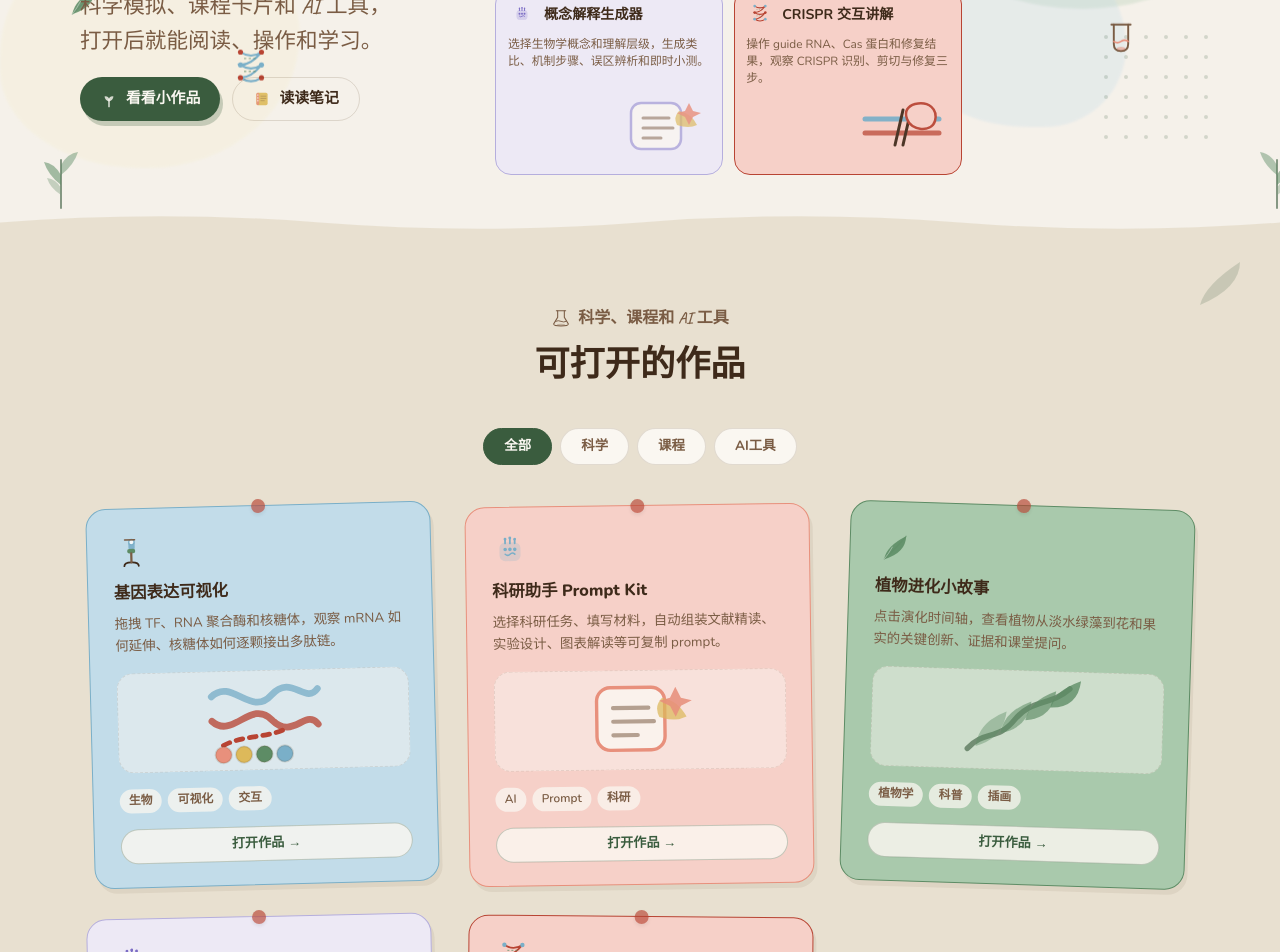
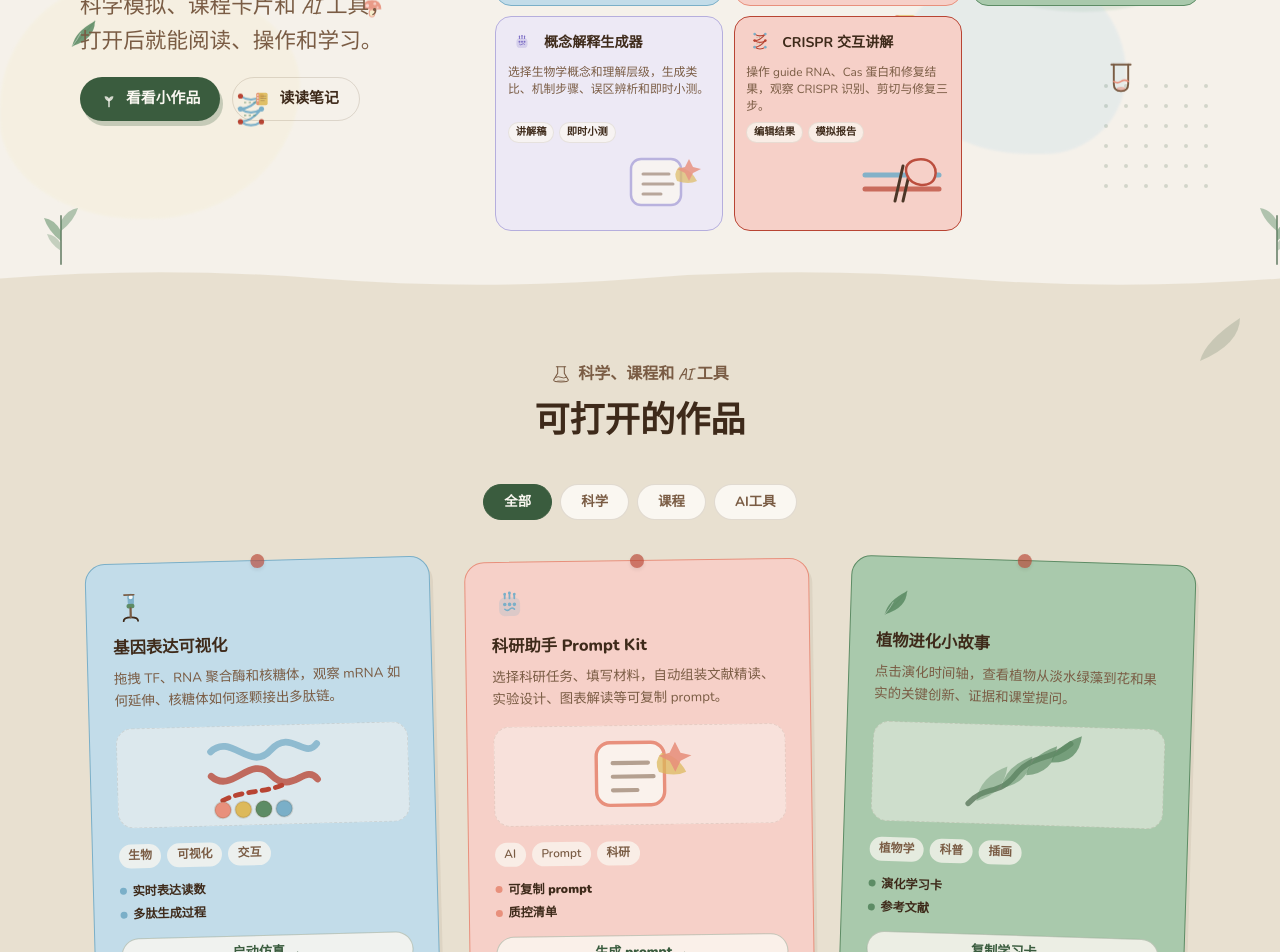
Before and after one commit to liruirui321/Bycherry, a React (Vite) app: page / in a window 1280 px wide. Shown: the part 380-1332 px from the top of the page. Built offline with nearby package versions, Linux system fonts and the light colour scheme.

Commit message:
Clarify work card outcomes

```diff
--- a/src/app/components/Hero.tsx
+++ b/src/app/components/Hero.tsx
@@ -254,7 +254,7 @@ export function Hero() {
                   textAlign: "left",
                   minHeight: 138,
                   display: "grid",
-                  gridTemplateRows: "auto 1fr auto",
+                  gridTemplateRows: "auto 1fr auto auto",
                   gap: "0.42rem",
                   position: "relative",
                   overflow: "hidden",
@@ -265,6 +265,13 @@ export function Hero() {
                   <strong style={{ fontSize: "0.88rem", lineHeight: 1.35 }}>{work.title}</strong>
                 </div>
                 <span style={{ color: "var(--cherry-warm-mid)", fontSize: "0.74rem", lineHeight: 1.45, position: "relative", zIndex: 1 }}>{work.desc}</span>
+                <div style={{ display: "flex", gap: 5, flexWrap: "wrap", position: "relative", zIndex: 1 }}>
+                  {work.outputs.map((output) => (
+                    <span key={output} style={{ background: "rgba(250,247,241,0.74)", border: "1px solid rgba(94,68,42,0.1)", borderRadius: 999, padding: "0.12rem 0.42rem", color: "var(--cherry-warm-brown)", fontSize: "0.64rem", fontWeight: 900 }}>
+                      {output}
+                    </span>
+                  ))}
+                </div>
                 <div style={{ display: "flex", justifyContent: "flex-end", minHeight: 54, marginTop: "-0.15rem", opacity: 0.92 }}>
                   <WorkPreviewIllustration slug={work.slug} color={work.border} />
                 </div>
--- a/src/app/components/Works.tsx
+++ b/src/app/components/Works.tsx
@@ -13,6 +13,8 @@ export const works = [
     desc: "拖拽 TF、RNA 聚合酶和核糖体，观察 mRNA 如何延伸、核糖体如何逐颗接出多肽链。",
     href: "/works/gene-expression",
     tags: ["生物", "可视化", "交互"],
+    outputs: ["实时表达读数", "多肽生成过程"],
+    action: "启动仿真",
     color: "var(--cherry-blue-light)", border: "var(--cherry-blue)", rotate: "-1.5deg",
   },
   {
@@ -22,6 +24,8 @@ export const works = [
     desc: "选择科研任务、填写材料，自动组装文献精读、实验设计、图表解读等可复制 prompt。",
     href: "/works/research-prompt-kit",
     tags: ["AI", "Prompt", "科研"],
+    outputs: ["可复制 prompt", "质控清单"],
+    action: "生成 prompt",
     color: "var(--cherry-peach-light)", border: "var(--cherry-peach)", rotate: "-0.8deg",
   },
   {
@@ -31,6 +35,8 @@ export const works = [
     desc: "点击演化时间轴，查看植物从淡水绿藻到花和果实的关键创新、证据和课堂提问。",
     href: "/works/plant-evolution-stories",
     tags: ["植物学", "科普", "插画"],
+    outputs: ["演化学习卡", "参考文献"],
+    action: "复制学习卡",
     color: "var(--cherry-sage-light)", border: "var(--cherry-sage)", rotate: "1.8deg",
   },
   {
@@ -40,6 +46,8 @@ export const works = [
     desc: "选择生物学概念和理解层级，生成类比、机制步骤、误区辨析和即时小测。",
     href: "/works/concept-explainer",
     tags: ["AI", "教育", "工具"],
+    outputs: ["讲解稿", "即时小测"],
+    action: "生成讲解稿",
     color: "#EDE9F5", border: "#B5AEDD", rotate: "-1.2deg",
   },
   {
@@ -49,6 +57,8 @@ export const works = [
     desc: "操作 guide RNA、Cas 蛋白和修复结果，观察 CRISPR 识别、剪切与修复三步。",
     href: "/works/crispr-interactive",
     tags: ["基因编辑", "互动", "CRISPR"],
+    outputs: ["编辑结果", "模拟报告"],
+    action: "运行编辑",
     color: "var(--cherry-peach-light)", border: "var(--cherry-red)", rotate: "0.5deg",
   },
 ];
@@ -86,8 +96,8 @@ function WorkCard({ work }: { work: (typeof works)[0] }) {
         color: "inherit",
         textDecoration: "none",
         display: "grid",
-        gridTemplateRows: "auto auto 1fr auto auto",
-        minHeight: 330,
+        gridTemplateRows: "auto auto 1fr auto auto auto",
+        minHeight: 366,
       }}
     >
       {/* Push pin */}
@@ -115,6 +125,15 @@ function WorkCard({ work }: { work: (typeof works)[0] }) {
         ))}
       </div>
 
+      <div style={{ display: "grid", gap: 5, marginTop: "0.85rem" }}>
+        {work.outputs.map((output) => (
+          <span key={output} style={{ display: "inline-flex", alignItems: "center", gap: 6, color: "var(--cherry-warm-brown)", fontSize: "0.76rem", fontWeight: 900 }}>
+            <span aria-hidden="true" style={{ width: 7, height: 7, borderRadius: "50%", background: work.border, flexShrink: 0 }} />
+            {output}
+          </span>
+        ))}
+      </div>
+
       <span
         aria-hidden="true"
         style={{
@@ -122,7 +141,7 @@ function WorkCard({ work }: { work: (typeof works)[0] }) {
           alignItems: "center",
           justifyContent: "center",
           gap: 6,
-          marginTop: "1rem",
+          marginTop: "0.95rem",
           background: "rgba(250,247,241,0.82)",
           border: "1.5px solid rgba(58,92,62,0.28)",
           borderRadius: 999,
@@ -133,7 +152,7 @@ function WorkCard({ work }: { work: (typeof works)[0] }) {
           textDecoration: "none",
         }}
       >
-        打开作品 →
+        {work.action} →
       </span>
     </a>
   );
```
